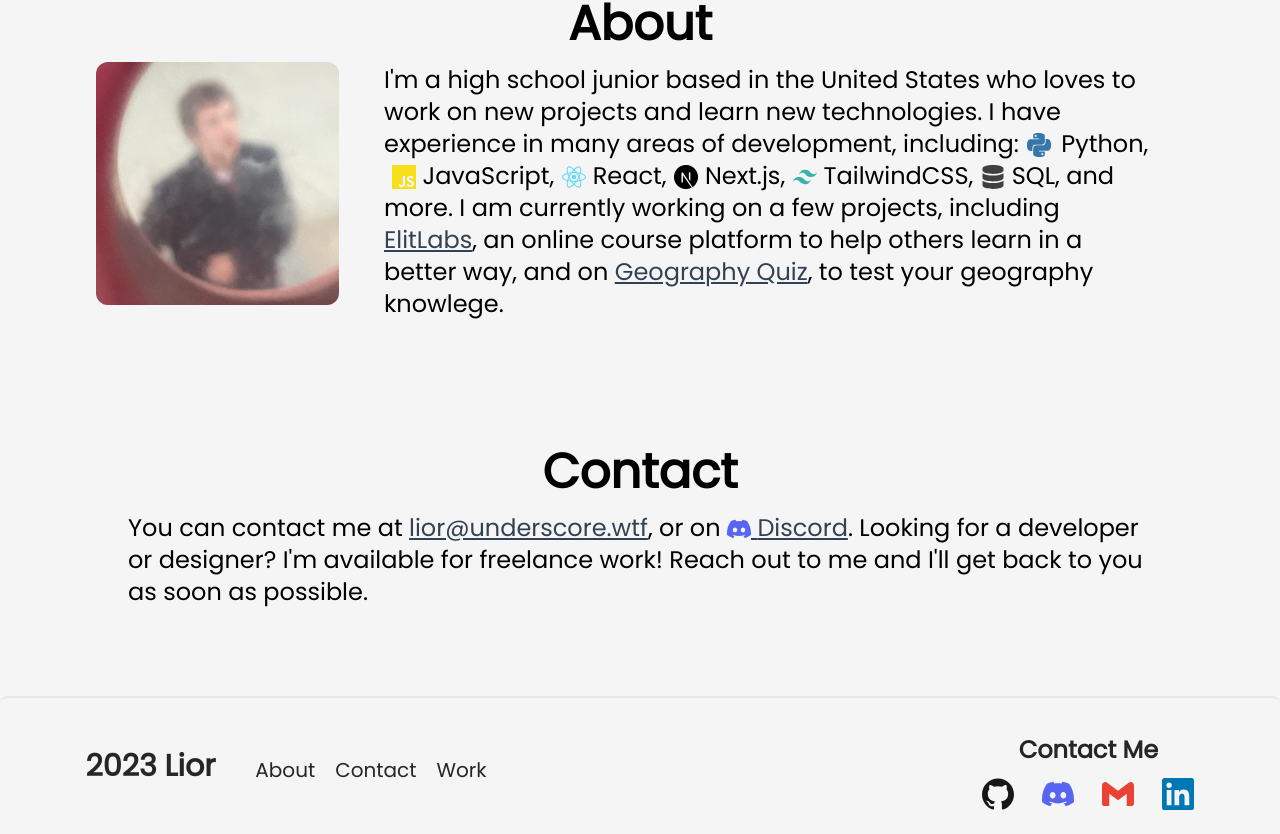
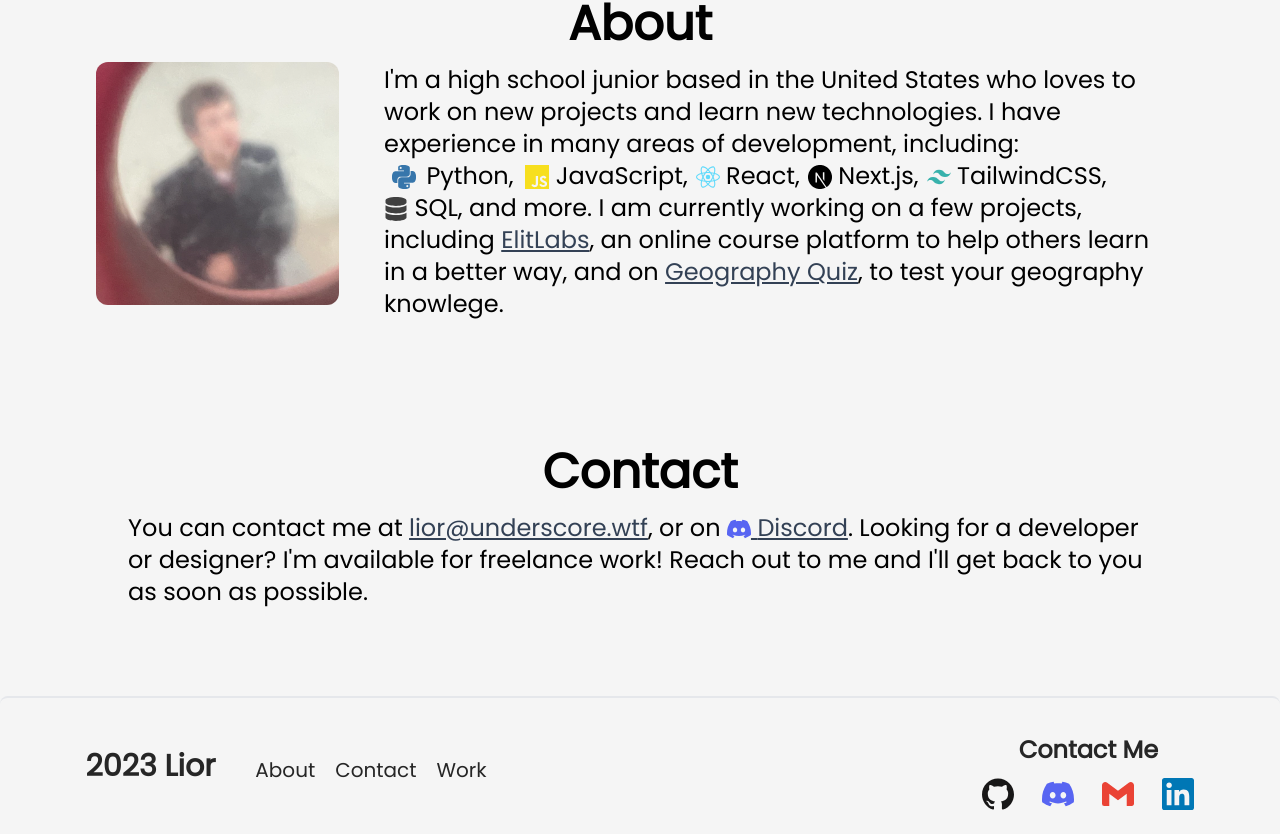
Before and after one commit to underscorelior/portfolio, a React (Vite) app: page / in a window 1280 px wide. Shown: the part 1296-2130 px from the top of the page. Built offline with nearby package versions, Linux system fonts and the light colour scheme.

Commit message:
Fix About spacing

```diff
--- a/src/components/About.jsx
+++ b/src/components/About.jsx
@@ -27,28 +27,28 @@ class About extends Component {
 						I'm a high school junior based in the United States who loves to
 						work on new projects and learn new technologies. I have experience
 						in many areas of development, including:
-						<span className="inline-block">
-							<SiPython className="ml-2 mr-1 inline-block text-2xl text-[#3776AB]" />{' '}
+						<span className="inline-block ml-2 mr-3">
+							<SiPython className="mr-1 inline-block text-2xl text-[#3776AB]" />{' '}
 							Python,{' '}
 						</span>
-						<span className="inline-block">
-							<SiJavascript className="ml-2 inline-block text-2xl text-[#F7DF1E]" />{' '}
+						<span className="inline-block mr-2">
+							<SiJavascript className="inline-block text-2xl text-[#F7DF1E]" />{' '}
 							JavaScript,{' '}
 						</span>
-						<span className="inline-block">
-							<SiReact className="ml-2 inline-block text-2xl text-[#61DAFB]" />{' '}
+						<span className="inline-block mr-2">
+							<SiReact className="inline-block text-2xl text-[#61DAFB]" />{' '}
 							React,{' '}
 						</span>
-						<span className="inline-block">
-							<SiNextdotjs className="ml-2 inline-block text-2xl text-[#000000]" />{' '}
+						<span className="inline-block mr-2">
+							<SiNextdotjs className="inline-block text-2xl text-[#000000]" />{' '}
 							Next.js,{' '}
 						</span>
-						<span className="inline-block">
-							<SiTailwindcss className="ml-2 inline-block text-2xl text-[#38B2AC]" />{' '}
+						<span className="inline-block mr-2">
+							<SiTailwindcss className="inline-block text-2xl text-[#38B2AC]" />{' '}
 							TailwindCSS,{' '}
 						</span>
 						<span className="inline-block">
-							<FaDatabase className="ml-2 inline-block text-2xl text-neutral-700" />{' '}
+							<FaDatabase className="inline-block text-2xl text-neutral-700" />{' '}
 							SQL
 						</span>
 						, and more. I am currently working on a few projects, including{' '}
```
